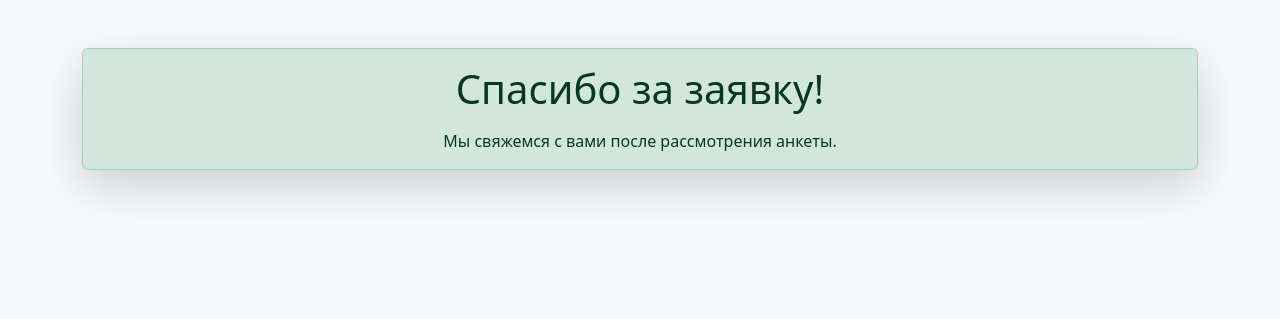
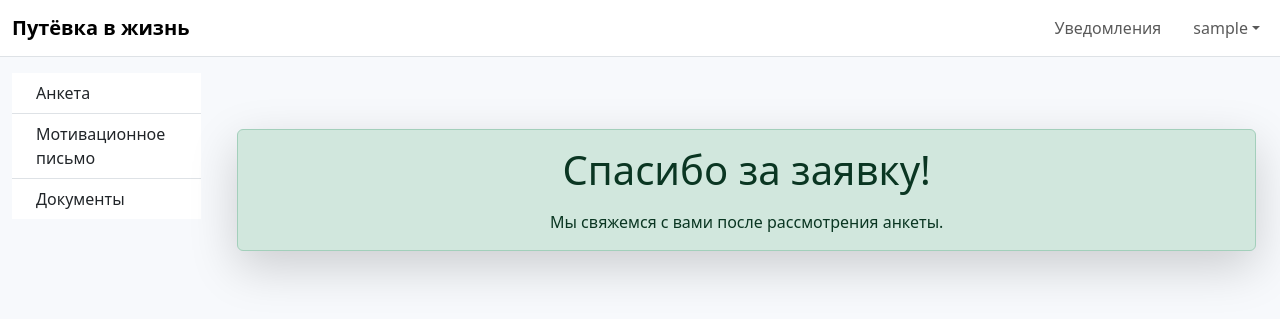
Before and after one commit to devBibin/putevka-v-zhizn, a Django app: page /form/thank-you/ in a window 1280 px wide. Shown: the top 319 px of the page. Run offline with Django 5.2, Linux system fonts and the light colour scheme; the visitor is signed in with stand-in values (Sample User, id 1); some libraries are stand-ins or nearby versions.

Commit message:
feat: add interface

```diff
--- /dev/null
+++ b/core/templates/core/_messages.html
@@ -0,0 +1,10 @@
+{% if messages %}
+    <div class="mb-3">
+        {% for message in messages %}
+            <div class="alert alert-{{ message.tags|default:'info' }} alert-dismissible fade show" role="alert">
+                {{ message }}
+                <button type="button" class="btn-close" data-bs-dismiss="alert" aria-label="Закрыть"></button>
+            </div>
+        {% endfor %}
+    </div>
+{% endif %}
--- /dev/null
+++ b/core/templates/core/_sidebar.html
@@ -0,0 +1,14 @@
+<div class="list-group list-group-flush py-3">
+    <a class="list-group-item list-group-item-action d-flex align-items-center {% if active == 'apply' %} active{% endif %}"
+       href="{% url 'apply' %}">
+        <i class="bi bi-list-check me-2"></i> Анкета
+    </a>
+    <a class="list-group-item list-group-item-action d-flex align-items-center {% if active == 'motivation_letter' %} active{% endif %}"
+       href="{% url 'motivation_letter' %}">
+        <i class="bi bi-card-text me-2"></i> Мотивационное письмо
+    </a>
+    <a class="list-group-item list-group-item-action d-flex align-items-center {% if active == 'documents_dashboard' %} active{% endif %}"
+       href="{% url 'documents_dashboard' %}">
+        <i class="bi bi-folder2-open me-2"></i> Документы
+    </a>
+</div>
--- /dev/null
+++ b/core/templates/core/_topbar.html
@@ -0,0 +1,41 @@
+<nav class="navbar navbar-expand-lg bg-white border-bottom sticky-top">
+    <div class="container-fluid">
+        <a class="navbar-brand fw-bold" href="{% url 'index' %}">Путёвка в жизнь</a>
+        <button class="navbar-toggler" type="button" data-bs-toggle="collapse" data-bs-target="#topnav">
+            <span class="navbar-toggler-icon"></span>
+        </button>
+        {% if user.is_authenticated %}
+        <div class="collapse navbar-collapse" id="topnav">
+            <ul class="navbar-nav ms-auto align-items-center">
+                <li class="nav-item me-3">
+                    <a class="nav-link position-relative" href="{% url 'notifications' %}" aria-label="Уведомления">
+                        <i class="bi bi-bell"></i>
+                        {% if unread_notifications_count %}
+                            <span class="position-absolute top-0 start-100 translate-middle badge rounded-pill bg-danger">
+                                {{ unread_notifications_count }}
+                            </span>
+                        {% endif %}
+                        Уведомления
+                    </a>
+                </li>
+                <li class="nav-item dropdown">
+                    <a class="nav-link dropdown-toggle" href="#"
+                       data-bs-toggle="dropdown">{{ request.user.username|default:'Профиль' }}</a>
+                    <ul class="dropdown-menu dropdown-menu-end">
+                        <li><a class="dropdown-item" href="{% url 'index' %}">Профиль</a></li>
+                        <li>
+                            <hr class="dropdown-divider">
+                        </li>
+                        <li>
+                            <form action="{% url 'logout' %}" method="post" class="dropdown-item p-0 m-0">
+                                {% csrf_token %}
+                                <button type="submit" class="btn w-100 text-start">Выход</button>
+                            </form>
+                        </li>
+                    </ul>
+                </li>
+            </ul>
+        </div>
+    {% endif %}
+    </div>
+</nav>
--- a/core/templates/core/base.html
+++ b/core/templates/core/base.html
@@ -1,62 +1,32 @@
-<!DOCTYPE html>
-<html lang="ru">
+{% load static %}
+<!doctype html>
+<html lang="ru" data-bs-theme="light">
 <head>
-    <meta charset="UTF-8">
-    <title>{% block title %}Путёвка в жизнь{% endblock %}</title>
+    <meta charset="utf-8">
     <meta name="viewport" content="width=device-width, initial-scale=1">
-
-    <!-- Bootstrap -->
+    <title>{% block title %}Портал стипендиатов{% endblock %}</title>
     <link href="https://cdn.jsdelivr.net/npm/bootstrap@5.3.3/dist/css/bootstrap.min.css" rel="stylesheet">
-
-    <style>
-        body {
-            font-family: 'Segoe UI', sans-serif;
-            background-color: #f8f9fa;
-            color: #212529;
-        }
-
-        .btn-orange {
-            background-color: #ff7a00;
-            color: white;
-            border: none;
-        }
-
-        .btn-orange:hover {
-            background-color: #e66a00;
-        }
-
-        .btn-yellow {
-            background-color: #ffd54f;
-            color: black;
-            border: none;
-        }
-
-        .btn-yellow:hover {
-            background-color: #f9c937;
-        }
-
-        header {
-            background-color: white;
-            padding: 1rem 0;
-            border-bottom: 1px solid #ddd;
-        }
-
-        .brand-logo {
-            font-weight: bold;
-            color: #ff7a00;
-        }
-    </style>
+    <link href="{% static 'css/app.css' %}" rel="stylesheet">
+    <script src="https://cdn.jsdelivr.net/npm/bootstrap@5.3.3/dist/js/bootstrap.bundle.min.js"></script>
+    {% block extra_head %}{% endblock %}
 </head>
 <body>
-    <header class="container d-flex justify-content-between align-items-center">
-        <div class="brand-logo">Путёвка в жизнь</div>
-    </header>
+{% include 'core/_topbar.html' %}
+<div class="container-fluid">
+    <div class="row">
+        {% if user.is_authenticated %}
+            <aside class="col-12 col-lg-3 col-xl-2 d-print-none">
+                {% include 'core/_sidebar.html' %}
+            </aside>
+        {% endif %}
 
-    <main class="container mt-5">
-        {% block content %}{% endblock %}
-    </main>
-
-    <!-- Bootstrap JS -->
-    <script src="https://cdn.jsdelivr.net/npm/bootstrap@5.3.3/dist/js/bootstrap.bundle.min.js"></script>
+        <main class="py-4 {% if user.is_authenticated %}col-12 col-lg-9 col-xl-10{% else %}col-12{% endif %}">
+            {% include 'core/_messages.html' %}
+            {% block content %}{% endblock %}
+        </main>
+    </div>
+</div>
+<script src="{% static 'js/bootstrap.bundle.min.js' %}"></script>
+{% block extra_js %}{% endblock %}
 </body>
 </html>
--- a/core/urls.py
+++ b/core/urls.py
@@ -23,29 +23,29 @@ urlpatterns = [
     path('change_phone_number/', views.change_phone_number, name='change_phone_number'),
     path('return_telegram_connection/', views.return_to_telegram_connection, name='return_telegram_connection'),
 
-    path('login/', auth_views.LoginView.as_view(
+    path('accounts/login/', auth_views.LoginView.as_view(
         template_name='registration/login.html'
     ), name='login'),
 
-    path('logout/', auth_views.LogoutView.as_view(
+    path('accounts/logout/', auth_views.LogoutView.as_view(
         template_name='registration/logout.html'
     ), name='logout'),
 
-    path('password_reset/', auth_views.PasswordResetView.as_view(
+    path('accounts/password_reset/', auth_views.PasswordResetView.as_view(
         template_name='registration/password_reset.html',
         email_template_name='registration/password_reset_email.html',
         subject_template_name='registration/password_reset_subject.txt',
     ), name='password_reset'),
 
-    path('password_reset/done/', auth_views.PasswordResetDoneView.as_view(
+    path('accounts/password_reset/done/', auth_views.PasswordResetDoneView.as_view(
         template_name='registration/password_reset_done.html'
     ), name='password_reset_done'),
 
-    path('reset/<uidb64>/<token>/', auth_views.PasswordResetConfirmView.as_view(
+    path('accounts/reset/<uidb64>/<token>/', auth_views.PasswordResetConfirmView.as_view(
         template_name='registration/password_reset_confirm.html'
     ), name='password_reset_confirm'),
 
-    path('reset/done/', auth_views.PasswordResetCompleteView.as_view(
+    path('accounts/reset/done/', auth_views.PasswordResetCompleteView.as_view(
         template_name='registration/password_reset_complete.html'
     ), name='password_reset_complete'),
 
--- a/core/views.py
+++ b/core/views.py
@@ -47,6 +47,7 @@ from django.utils import timezone
 
 logger = logging.getLogger(__name__)
 
+@login_required()
 @ensure_registration_gate('protected')
 def index(request):
     return render(request, 'core/index.html')
@@ -382,6 +383,7 @@ def motivation_letter(request):
         'is_new_letter': is_new_letter,
         'user': user,
         'letter': letter,
+        'active': 'motivation_letter',
     })
 
 
--- a/documents/views.py
+++ b/documents/views.py
@@ -108,6 +108,7 @@ def documents_dashboard(request):
         'user_documents': user_documents,
         'staff_documents': staff_documents,
         'attach_documents_form': attach_documents_form,
+        'active': 'documents_dashboard',
     }
     return render(request, 'documents/documents_dashboard.html', context)
 
--- a/scholar_form/forms.py
+++ b/scholar_form/forms.py
@@ -7,6 +7,15 @@ from formtools.wizard.views import SessionWizardView
 from django.db import transaction
 
 class PersonalForm(forms.ModelForm):
+    birth_date = forms.DateField(
+        widget=forms.DateInput(
+            attrs={'type': 'date'},
+            format='%Y-%m-%d',
+        ),
+        input_formats=['%Y-%m-%d'],
+        required=True,
+    )
+
     class Meta:
         model = UserInfo
         fields = [
@@ -14,7 +23,6 @@ class PersonalForm(forms.ModelForm):
         ]
         widgets = {
             'full_name': forms.TextInput(attrs={'placeholder': 'Иванов Иван Иванович'}),
-            'birth_date': forms.DateInput(attrs={'type': 'date'}),
             'region': forms.TextInput(attrs={'placeholder': 'Московская область'}),
             'address': forms.TextInput(attrs={'placeholder': 'ул. Ленина, д. 1, кв. 2'}),
         }
@@ -186,6 +194,11 @@ class ApplicationWizard(SessionWizardView):
 
         return super().post(*args, **kwargs)
 
+    def get_context_data(self, form, **kwargs):
+        context = super().get_context_data(form=form, **kwargs)
+        context["active"] = "apply"
+        return context
+
 
 class UserInfoForm(forms.ModelForm):
     class Meta:
--- a/scholar_form/templates/thank_you.html
+++ b/scholar_form/templates/thank_you.html
@@ -1,16 +1,9 @@
-<!DOCTYPE html>
-<html lang="ru">
-<head>
-    <meta charset="UTF-8">
-    <title>Спасибо!</title>
-    <link href="https://cdn.jsdelivr.net/npm/bootstrap@5.3.3/dist/css/bootstrap.min.css" rel="stylesheet">
-</head>
-<body class="bg-light">
+{% extends "core/base.html" %}
+{% block content %}
 <div class="container mt-5">
     <div class="alert alert-success text-center shadow-lg">
         <h1 class="mb-3">Спасибо за заявку!</h1>
         <p class="mb-0">Мы свяжемся с вами после рассмотрения анкеты.</p>
     </div>
 </div>
-</body>
-</html>
+{% endblock %}
--- /dev/null
+++ b/static/css/app.css
@@ -0,0 +1,11 @@
+:root{
+  --bs-primary:#2979FF;
+  --bs-primary-rgb:41,121,255;
+  --bs-success:#2E7D32;
+  --bs-warning:#F9A825;
+  --bs-danger:#D32F2F;
+  --bg-muted:#F7F9FC;
+}
+body{background-color:var(--bg-muted);}
+.card{border-radius:1rem;}
+.progress{height:.6rem;border-radius:1rem;}
```
Also changed, not shown: core/templates/registration/login.html (+7 -2 lines), core/templates/registration/logout.html (added, +16 -0 lines), scholar_form/templates/base_form.html (+3 -12 lines).
